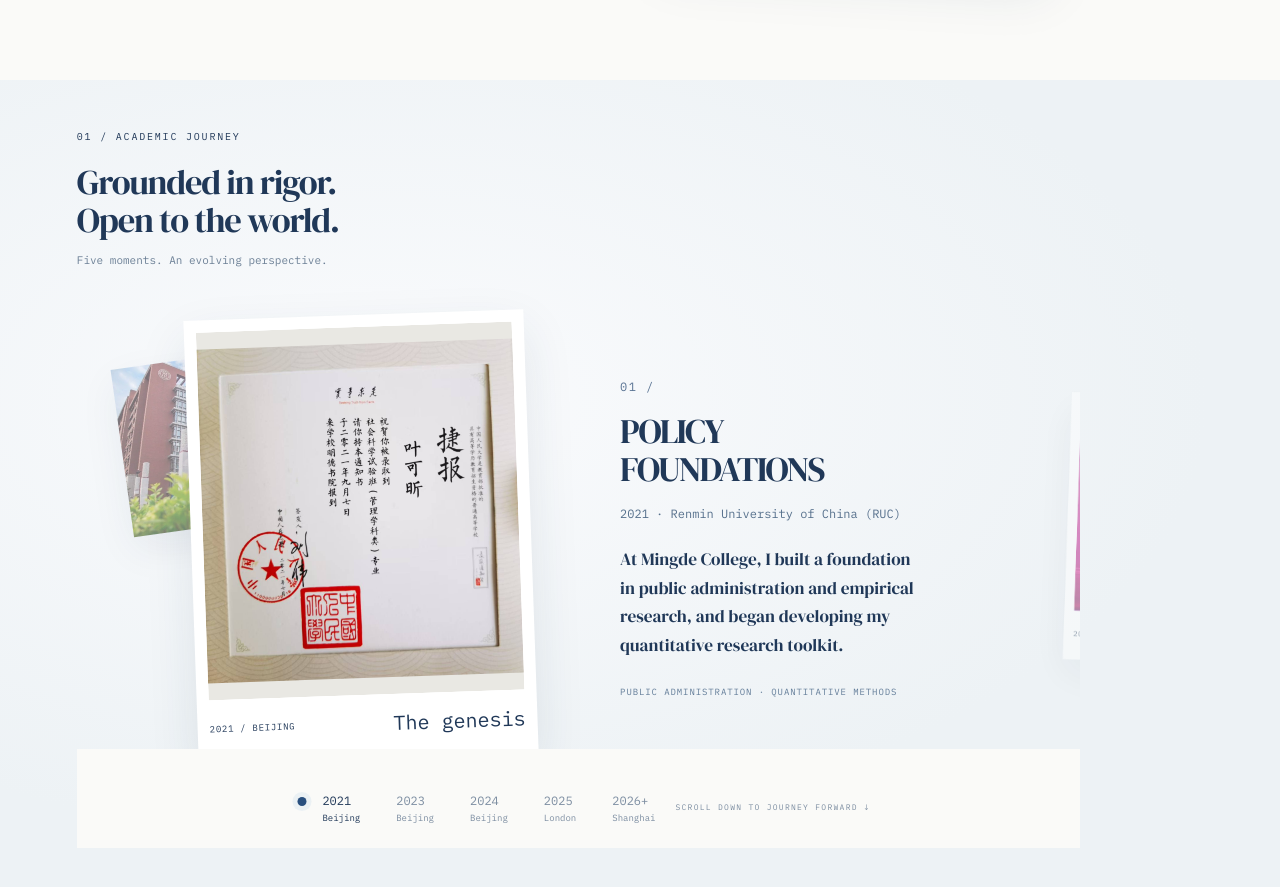
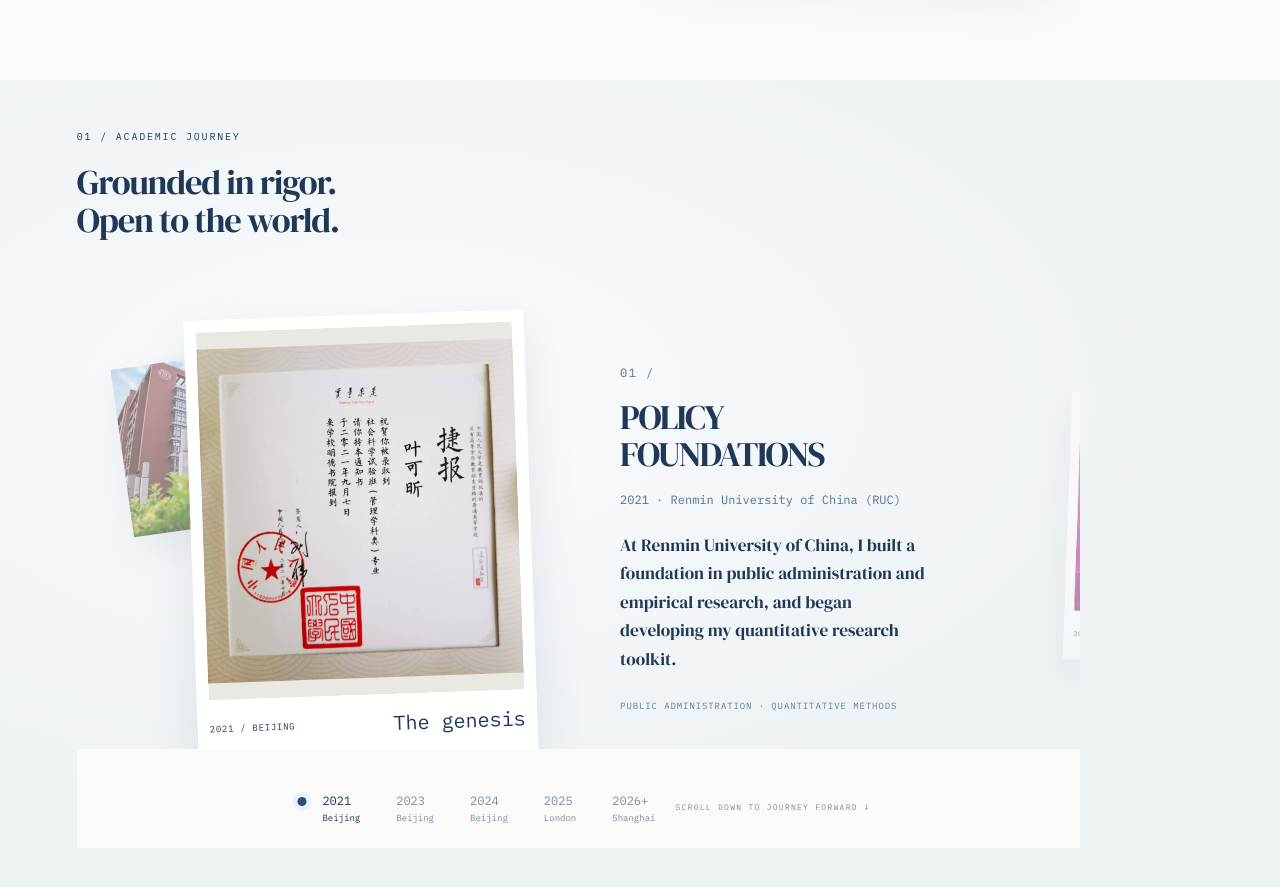
Before and after one commit to yekexin512-web/personal-website, a Next.js app: page / in a window 1280 px wide. Shown: the part 720-1607 px from the top of the page. Built offline with nearby package versions, Linux system fonts and the light colour scheme; no server answers.

Commit message:
Update academic journey copy

```diff
--- a/components/AcademicJourney.tsx
+++ b/components/AcademicJourney.tsx
@@ -3,11 +3,11 @@ import {useEffect,useRef} from 'react';
 import './academic-journey.css';
 import {assetPath} from '@/lib/base-path';
 const nodes=[
- {year:'2021',city:'Beijing',title:'Policy foundations',place:'Renmin University of China (RUC)',story:'The genesis',image:'ruc-admission.jpg',alt:'Kexin Ye’s Renmin University admission notice',copy:'At Mingde College, I built a foundation in public administration and empirical research, and began developing my quantitative research toolkit.',skills:'PUBLIC ADMINISTRATION · QUANTITATIVE METHODS',shape:'portrait'},
+ {year:'2021',city:'Beijing',title:'Policy foundations',place:'Renmin University of China (RUC)',story:'The genesis',image:'ruc-admission.jpg',alt:'Kexin Ye’s Renmin University admission notice',copy:'At Renmin University of China, I built a foundation in public administration and empirical research, and began developing my quantitative research toolkit.',skills:'PUBLIC ADMINISTRATION · QUANTITATIVE METHODS',shape:'portrait'},
  {year:'2023',city:'Beijing',title:'Rigor & recognition',place:'Tsinghua Case Competition',story:'Ideas, put to the test',image:'tsinghua.jpg',alt:'Kexin Ye presenting at the Tsinghua public policy case competition',copy:'I tackled real policy challenges, led data modelling and presented our findings under pressure. A National Scholarship recognised the academic rigor behind this journey from research to delivery.',skills:'DATA MODELLING · PUBLIC PRESENTATION · NATIONAL SCHOLARSHIP',shape:'split'},
  {year:'2024',city:'Beijing',title:'Grit & resilience',place:'RUC Women’s Football Team',story:'Stronger, together',image:'football.jpg',alt:'RUC women’s football team on the pitch',copy:'On the pitch, I learned to coordinate tactics, compete under pressure and keep going. Football strengthened my resilience and taught me how individual commitment becomes collective progress.',skills:'TEAMWORK · TACTICAL THINKING · RESILIENCE',shape:'split'},
- {year:'2025',city:'London',title:'Global social policy',place:'London School of Economics (LSE)',story:'A wider lens',image:'lse.jpg',alt:'Kexin Ye in a graduation gown beside the LSE letters',copy:'I deepened my comparative research in cross-country health policy and health economics, expanding both my international perspective and my empirical toolkit.',skills:'COMPARATIVE RESEARCH · HEALTH ECONOMICS',shape:'portrait'},
- {year:'2026+',city:'Shanghai',title:'Connecting the dots',place:'Fudan University (IGPP)',story:'The next chapter',image:'fudan.jpg',alt:'Kexin Ye beside a world map at an academic gathering',copy:'Bringing local depth into conversation with global perspectives, I am beginning a new chapter in public policy research at the Institute for Global Public Policy.',skills:'GLOBAL PUBLIC POLICY · RESEARCH SYNTHESIS',shape:'split'}
+ {year:'2025',city:'London',title:'Global social policy',place:'London School of Economics and Political Science',story:'A wider lens',image:'lse.jpg',alt:'Kexin Ye in a graduation gown beside the LSE letters',copy:'I learned to work, communicate, and adapt across cultures, broadening my international perspective through study and collaboration in diverse environments.',skills:'DOUBLE DEGREE',shape:'portrait'},
+ {year:'2026+',city:'Shanghai',title:'Connecting the dots',place:'Fudan University (IGPP)',story:'The next chapter',image:'fudan.jpg',alt:'Kexin Ye beside a world map at an academic gathering',copy:'Bringing local depth into conversation with global perspectives, I am beginning a new chapter in public policy research at the Institute for Global Public Policy.',skills:'DOUBLE DEGREE · GLOBAL PUBLIC POLICY',shape:'split'}
 ];
 export default function AcademicJourney(){
  const root=useRef<HTMLDivElement>(null);
@@ -36,7 +36,7 @@ export default function AcademicJourney(){
  },[]);
  return <div id="timeline" className="aj-root" ref={root} aria-label="Academic journey">
   <div className="aj-stage">
-   <header className="aj-heading"><span>01 / ACADEMIC JOURNEY</span><h2>Grounded in rigor.<br/><span>Open to the world.</span></h2><p>Five moments. An evolving perspective.</p></header>
+   <header className="aj-heading"><span>01 / ACADEMIC JOURNEY</span><h2>Grounded in rigor.<br/><span>Open to the world.</span></h2></header>
    <div className="aj-window"><div className="aj-rail">{nodes.map((n,i)=><article className={'aj-node aj-node-'+i} key={n.year}>
     <div className="aj-photo-group">{i===0&&<img className="aj-campus" src={assetPath("/journey/ruc-campus.png")} alt="Renmin University campus entrance"/>}<figure className={'aj-photo aj-'+n.shape}><div className="aj-image"><img src={assetPath('/journey/'+n.image)} alt={n.alt} decoding="async"/></div><figcaption><span>{n.year} / {n.city}</span><i>{n.story}</i></figcaption></figure></div>
     <div className="aj-copy"><span className="aj-index">0{i+1} /</span><h3>{n.title}</h3><p className="aj-place">{n.year} · {n.place}</p><p className="aj-description">{n.copy}</p><p className="aj-skills">{n.skills}</p></div>
```
